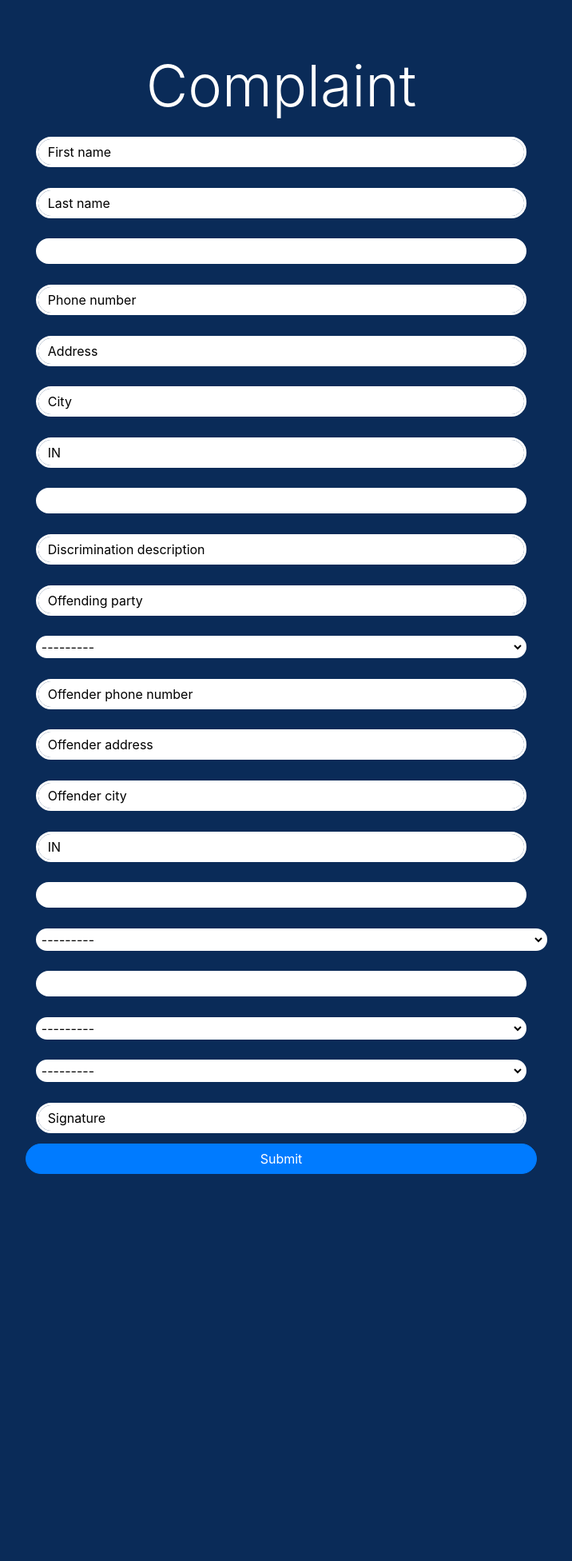
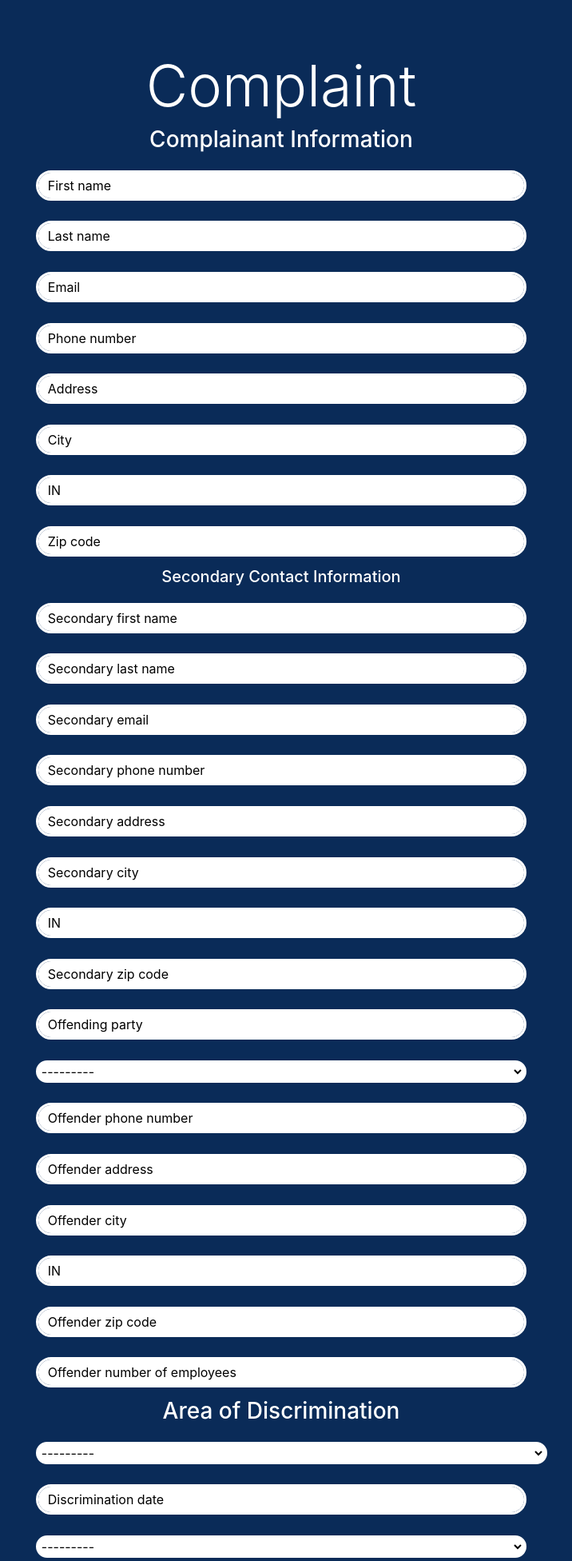
Before and after one commit to CHSCodeForChange/ICRC-Backend, a Django app: page / in a window 1280 px wide. Shown: the top 1952 px of the page at 80% size, without its empty margins (288-1004 px from the left). Before the commit the page ends 1468 px from the top, so only its background shows below. Run offline with Django 3.2, Linux system fonts and the light colour scheme; some libraries are stand-ins or nearby versions.

Commit message:
Fixed Up the Form and Model

```diff
--- a/complaint_form/forms.py
+++ b/complaint_form/forms.py
@@ -8,7 +8,7 @@ class PlaceholderForm(forms.ModelForm):
         for field_name in self.fields:
             field = self.fields.get(field_name)
             if field:
-                if type(field.widget) in (forms.TextInput, ):
+                if type(field.widget) in (forms.TextInput, forms.EmailInput, forms.NumberInput, forms.DateInput):
                     field.widget.attrs.update(
                         {'placeholder': field.label, 'class': 'span10 form-control'}
                     )
--- a/complaint_form/models.py
+++ b/complaint_form/models.py
@@ -5,7 +5,6 @@ from django.db import models
 # from django.contrib.localflavor.us.models import USStateField
 
 from phonenumber_field.modelfields import PhoneNumberField
-
 
 
 # Create your models here.
@@ -24,7 +23,17 @@ class Complaint(models.Model):
     state = models.CharField(max_length=3, default="IN") # filler's home state (default is 'IN' as this form is mainly for Indiana residents)
     zip_code = models.IntegerField() # the filler's home zip code
 
-    discrimination_description = models.CharField(max_length=2000) # the filler's description of the discrimination that he or she faced
+    secondary_first_name = models.CharField(max_length=128) # fillers first name
+    secondary_last_name = models.CharField(max_length=128) # fillers last name
+
+    secondary_email = models.EmailField() # fillers email address
+    secondary_phone_number = PhoneNumberField() # fillers phonenumber
+    secondary_address = models.CharField(max_length=128) # filler's home address
+    secondary_city = models.CharField(max_length=64) # filler's home city
+    secondary_state = models.CharField(max_length=3, default="IN") # filler's home state (default is 'IN' as this form is mainly for Indiana residents)
+    secondary_zip_code = models.IntegerField() # the filler's home zip code
+
+
 
     offending_party = models.CharField(max_length=128) # the offending party: person or business
     OFFENDER_TYPE_CHOICES = ((1, 'Business'), (2, 'Person'))
@@ -34,19 +43,20 @@ class Complaint(models.Model):
     offender_city = models.CharField(max_length=64, null=True) # the city of the offender, optional
     offender_state = models.CharField(max_length=2, default="IN", null=True) # the state of the offender, optional
     offender_zip_code = models.IntegerField(null=True) # the zip code of the offender, optional
+    offender_number_of_employees = models.IntegerField(null=True)
 
-    DESCRIMINATION_TYPE_CHOICES = (
+    DISCRIMINATION_TYPE_CHOICES = (
         (1, 'Employment (terminated, hours cut, suspended, denied employment, etc.)'),
         (2, 'Housing (evicted, denied a house or apartment, subjected to different terms and conditions, etc.)'),
         (3, 'Public Accommodation (denied access to services, etc.)'),
         (4, 'Credit (denied a loan, subjected to different terms or conditions, etc.)'),
         (5, 'Education (special education services, disparate discipline, etc.)')
     )
-    descrimination_type = models.CharField(max_length=128, choices=DESCRIMINATION_TYPE_CHOICES) # the way in which the filler was treated unfairly
-    descrimination_date = models.DateField() # the date the descrimination occured
+    discrimination_type = models.CharField(max_length=128, choices=DISCRIMINATION_TYPE_CHOICES) # the way in which the filler was treated unfairly
+    discrimination_date = models.DateField() # the date the discrimination occured
 
 
-    DESCRIMINATION_BASIS_CHOICES = (
+    DISCRIMINATION_BASIS_CHOICES = (
         (1, 'Age'),
         (2, 'Ancestry'),
         (3, 'Color'),
@@ -58,7 +68,7 @@ class Complaint(models.Model):
         (9, 'Familial Status'),
         (10, 'National Origin')
     )
-    descrimination_basis = models.CharField(max_length=32, choices=DESCRIMINATION_BASIS_CHOICES) # the reason the filler feels they were descriminated for
+    discrimination_basis = models.CharField(max_length=32, choices=DISCRIMINATION_BASIS_CHOICES) # the reason the filler feels they were descriminated for
 
     REFERENCE_CHOICES = (
         (1, 'Attorney/Lawyer'),
@@ -70,4 +80,12 @@ class Complaint(models.Model):
     )
     reference = models.CharField(max_length=32, choices=REFERENCE_CHOICES) # the party that informed the filler of the form
 
+    related_offender_name = models.CharField(max_length=200) #the party whose grievance or other action is related to this particular complaint
+    date_filed = models.DateField() #the date that the related complaint was filed
+    status_or_disposition = models.CharField(max_length=200) #the status or disposition of the related complaint
+    date_of_disposition = models.DateField() #the date of the disposition of the related complaint
+    date_of_act = models.DateField() #the date of the act of which the related complaint concerns
+
+    discrimination_description = models.CharField(max_length=2000) # the filler's description of the discrimination that he or she faced
     signature = models.CharField(max_length=256) # this consists of the filler's first and last name
+    date = models.DateField() #date of signature/form submission
--- a/resources/templates/form.html
+++ b/resources/templates/form.html
@@ -11,6 +11,25 @@
     <form method="post">
         {% csrf_token %}
         {% for field in form %}
+            {% if forloop.counter == 1 %}
+              <h3 class="display-5" style="color: white">Complainant Information</h3>
+            {% endif %}
+            {% if forloop.counter == 9 %}
+              <h5 class="display-7" style="color: white">Secondary Contact Information</h5>
+            {% endif %}
+            {% if forloop.counter == 25 %}
+              <h3 class="display-5" style="color: white">Area of Discrimination</h3>
+            {% endif %}
+            {% if forloop.counter == 29 %}
+              <h3 class="display-5" style="color: white">Grievance or Other Action Filed Regarding This Matter</h3>
+            {% endif %}
+            {% if forloop.counter == 34 %}
+              <h3 class="display-5" style="color: white">Statement of Allegations</h3>
+            {% endif %}
+            {% if forloop.counter == 35 %}
+              <h3 class="display-5" style="color: white">Affirmation</h3>
+              <h5 class="display-7" style="color: white">I affirm, under the penalties for perjury that the foregoing representations are true.</h5>
+            {% endif %}
             <div class="row">
                 {{field}}
             </div>
--- a/static/css/form.css
+++ b/static/css/form.css
@@ -5,6 +5,10 @@ body {
 }
 
 h1 {
+    color: white !important;
+}
+
+h3 {
     color: white !important;
 }
 
```
Also changed, not shown: complaint_form/migrations/0001_initial.py, complaint_form/views.py (line endings or trailing spaces), icrc_backend/settings.py (line endings or trailing spaces).
